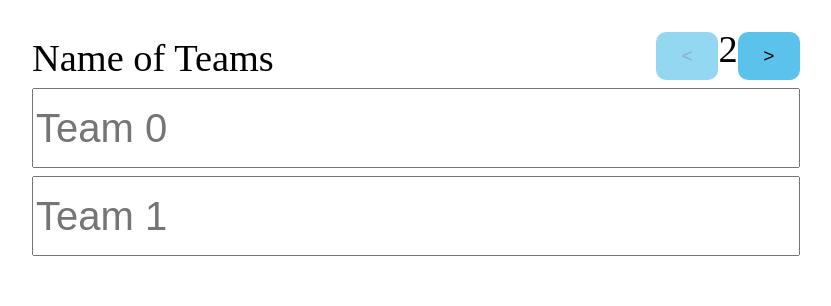
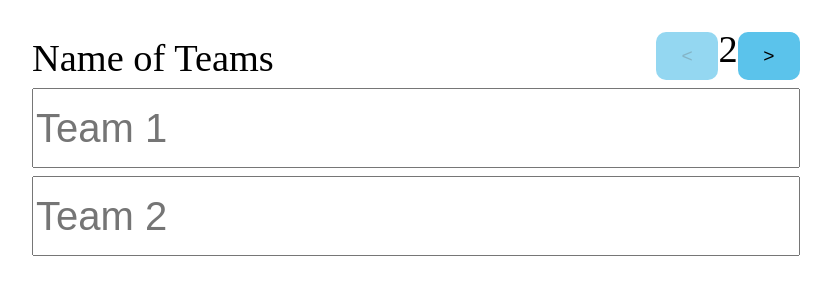
Before and after one commit to Risingvirtue/Taboo, a React (Create React App) app: page / in a window 1280 px wide. Shown: the top 306 px of the page, without its empty margins (224-1055 px from the left). Built offline with nearby package versions, Linux system fonts and the light colour scheme.

Commit message:
small ui changes

```diff
--- a/src/App.js
+++ b/src/App.js
@@ -9,7 +9,6 @@ class App extends React.Component {
     return (
       <BrowserRouter>
         <div className="container">
-
           <Route exact path="/" component={Title} />
           <Route exact path="/score" component={Score} />
         </div>
--- a/src/Title/TeamName.js
+++ b/src/Title/TeamName.js
@@ -19,7 +19,7 @@ class TeamName extends React.Component {
 
   render() {
     return (
-      <input className="team-name" onChange={this.changeTeam} placeholder={'Team ' + this.props.id} />
+      <input className="team-name" onChange={this.changeTeam} placeholder={'Team ' + (this.props.id + 1)} />
     )
   }
 }
--- a/src/Title/Title.js
+++ b/src/Title/Title.js
@@ -42,17 +42,11 @@ class Title extends React.Component {
   }
 
   submit() {
-    var isValid = true;
-    for (let i = 0; i < this.state.teams.length; i++) {
-      const name = this.state.teams[i].name;
-      if (name === '') {
-        isValid = false;
-        break;
-      }
-    }
+    var isValid = this.state.teams.every((team) => {return team.name !== ''})
+
     if (isValid) {
       const queryArr = this.state.teams.map(team => 'team' + team.id + '=' + team.name);
-      window.location.href='/score?' + queryArr.join('&');
+      window.location.href = '/score?' + queryArr.join('&');
     } else {
       alert('Please enter ' + this.state.teams.length + ' teams.');
     }
@@ -72,7 +66,7 @@ class Title extends React.Component {
         <div>
         {this.state.teams.map(team =>
             <TeamName onChange={this.handleTeamName}
-              className="team-name" id={team.id} />
+              className="team-name" id={team.id} key={team.id} />
             )}
         </div>
 
```
